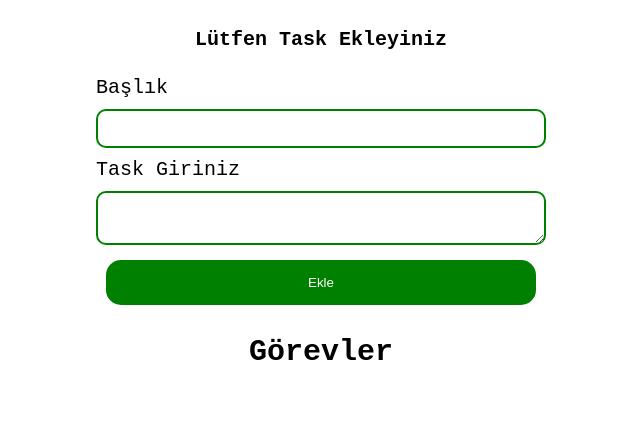
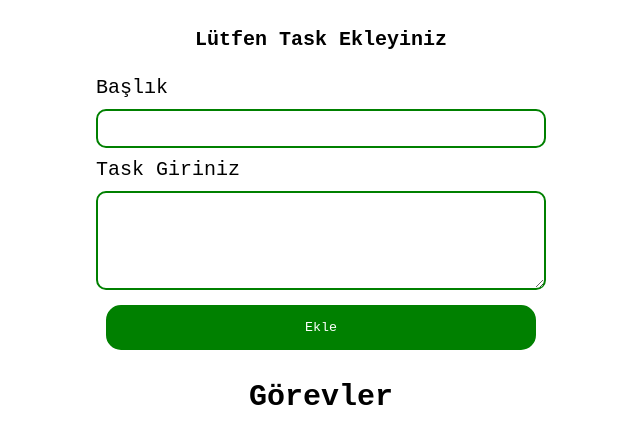
Before and after one commit to 0Suphan0/jira-app, a React (Vite) app: page / in a window 1280 px wide. Shown: the top 444 px of the page, without its empty margins (319-959 px from the left). Built offline with nearby package versions, Linux system fonts and the light colour scheme.

Commit message:
taking input is done and child to parent props is done

```diff
--- a/src/App.css
+++ b/src/App.css
@@ -37,6 +37,8 @@
     border-radius: 15px;
     color: white;
     background-color: green;
+    font-family: monospace;
+
 }
 
 .addTaskHeader{
--- a/src/App.jsx
+++ b/src/App.jsx
@@ -5,10 +5,14 @@ import TaskList from './components/TaskList'
 
 function App() {
 
+ let createTask = (title,description) =>{
+  console.log(title,description)
+ }
+
   return (
     <>
     <div className='appDiv'>
-      <TaskCreate/>
+      <TaskCreate onCreate={createTask}/>
       <h1 className='tasksHeader'>Görevler</h1>
       <TaskList/>
       </div>
--- a/src/components/TaskCreate.jsx
+++ b/src/components/TaskCreate.jsx
@@ -1,13 +1,35 @@
-function TaskCreate() {
+import { useState } from "react";
+
+
+function TaskCreate({onCreate}) {
+
+    const [title, setTitle] = useState('');
+    const [description, setDescription] = useState('');
+
+    const handleTitleChange = (event) => {
+        setTitle(event.target.value);
+    }
+
+    const handleDescriptionChange = (event) => {
+        setDescription(event.target.value);
+    }
+
+    const handleSubmit = (event) => {
+        event.preventDefault();
+        onCreate(title,description);
+        setTitle('');
+        setDescription('');
+    }
+
     return ( <>
     <div className="formDiv">
     <h3 className="addTaskHeader">Lütfen Task Ekleyiniz</h3>
     <form>
         <label className="lbl">Başlık</label>
-        <input className="input"/>
+        <input className="input" value={title} onChange={handleTitleChange}/>
         <label className="lbl">Task Giriniz</label>
-        <textarea className="input"></textarea>
-        <button className="btn">Ekle</button>
+        <textarea className="input" value={description} onChange={handleDescriptionChange} rows={5}></textarea>
+        <button className="btn" onClick={handleSubmit}>Ekle</button>
     </form>
     </div>
     </> );
--- a/src/main.jsx
+++ b/src/main.jsx
@@ -4,7 +4,7 @@ import App from './App.jsx'
 import './index.css'
 
 createRoot(document.getElementById('root')).render(
-  <StrictMode>
+  // <StrictMode>
     <App />
-  </StrictMode>,
+  // </StrictMode>,
 )
```
